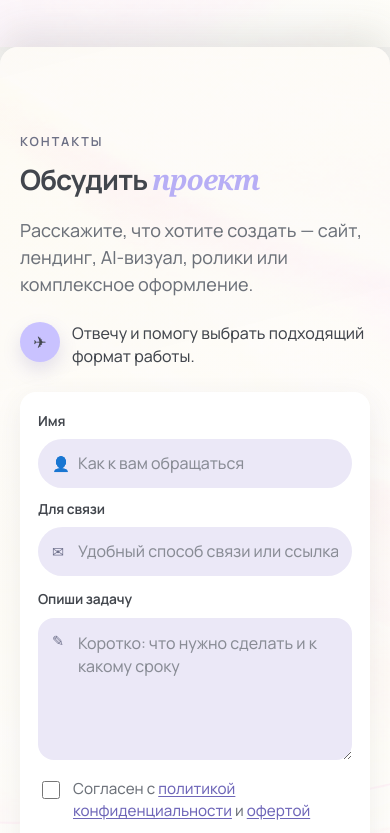
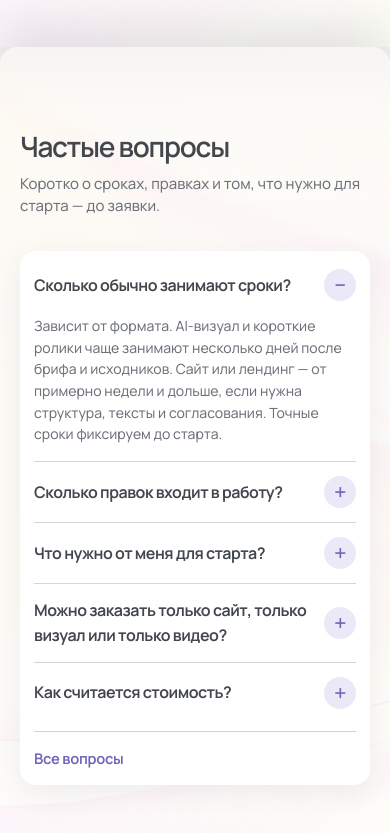
Before and after one commit to nadinfolc-debug/proekt_NP.AI, a React (Vite) app: page / in a window 390 px wide. Shown: the part 4820-5653 px from the top of the page. Built offline with nearby package versions, Linux system fonts and the light colour scheme; no server answers.

Commit message:
Add home FAQ with five theme-fit questions before the CTA.

```diff
--- /dev/null
+++ b/src/components/home/FaqSection.tsx
@@ -0,0 +1,67 @@
+import { useId, useState } from "react";
+import { Link } from "react-router-dom";
+import { homeFaqCopy } from "../../data/site";
+import { useSectionId } from "../../lib/useSectionId";
+import { ScrollReveal } from "../ScrollReveal";
+import { SectionBackdrop } from "../SectionBackdrop";
+
+export function FaqSection() {
+  const sectionId = useSectionId("faq");
+  const baseId = useId();
+  const [openIndex, setOpenIndex] = useState(0);
+
+  return (
+    <section
+      className="section home-faq flow-panel flow-faq"
+      id={sectionId}
+      aria-labelledby="home-faq-title"
+    >
+      <SectionBackdrop />
+      <div className="container">
+        <ScrollReveal delay={40}>
+          <div className="home-faq-head">
+            <h2 id="home-faq-title" className="home-faq-title">
+              {homeFaqCopy.title}
+            </h2>
+            <p className="home-faq-lead">{homeFaqCopy.lead}</p>
+          </div>
+        </ScrollReveal>
+
+        <ScrollReveal className="home-faq-panel" delay={70}>
+          <div className="faq-wrap home-faq-wrap">
+            {homeFaqCopy.items.map((item, index) => {
+              const open = openIndex === index;
+              const panelId = `${baseId}-panel-${index}`;
+              const buttonId = `${baseId}-button-${index}`;
+              return (
+                <div className="faq-item" key={item.q}>
+                  <h3>
+                    <button
+                      id={buttonId}
+                      type="button"
+                      aria-expanded={open}
+                      aria-controls={panelId}
+                      onClick={() => setOpenIndex(open ? -1 : index)}
+                    >
+                      {item.q}
+                      <span aria-hidden="true">{open ? "−" : "+"}</span>
+                    </button>
+                  </h3>
+                  {open ? (
+                    <p id={panelId} role="region" aria-labelledby={buttonId}>
+                      {item.a}
+                    </p>
+                  ) : null}
+                </div>
+              );
+            })}
+          </div>
+
+          <p className="home-faq-more">
+            <Link to={homeFaqCopy.moreHref}>{homeFaqCopy.moreLabel}</Link>
+          </p>
+        </ScrollReveal>
+      </div>
+    </section>
+  );
+}
--- a/src/data/site.ts
+++ b/src/data/site.ts
@@ -82,6 +82,35 @@ export const reviewsCopy = {
       name: "Игорь В.",
       role: "Контент для бизнеса",
       focus: "AI-видео",
+    },
+  ],
+};
+
+export const homeFaqCopy = {
+  title: "Частые вопросы",
+  lead: "Коротко о сроках, правках и том, что нужно для старта — до заявки.",
+  moreLabel: "Все вопросы",
+  moreHref: "/faq",
+  items: [
+    {
+      q: "Сколько обычно занимают сроки?",
+      a: "Зависит от формата. AI-визуал и короткие ролики чаще занимают несколько дней после брифа и исходников. Сайт или лендинг — от примерно недели и дольше, если нужна структура, тексты и согласования. Точные сроки фиксируем до старта.",
+    },
+    {
+      q: "Сколько правок входит в работу?",
+      a: "В работу закладываю этапы согласования: правки по смыслу, стилю и деталям. Объём и число кругов обсуждаем заранее, чтобы не растягивать проект. Мелкие уточнения в рамках задачи — нормальная часть процесса.",
+    },
+    {
+      q: "Что нужно от меня для старта?",
+      a: "Кратко: цель, площадки (сайт, маркетплейс, Reels/Shorts), сроки и примеры «как нравится». Если есть — фото товара, логотип, цвета, тексты или ссылка на бренд. Если материалов мало, подскажу, чего не хватает, и предложу, с чего начать.",
+    },
+    {
+      q: "Можно заказать только сайт, только визуал или только видео?",
+      a: "Да. Можно взять одно направление или собрать пакет в одном стиле: изображения, ролики и сайт. Формат подбираем под задачу и бюджет — без обязательного «всего сразу».",
+    },
+    {
+      q: "Как считается стоимость?",
+      a: "От объёма и сложности: число кадров/роликов, длина сайта, нужны ли адаптации под площадки. После короткого описания задачи пришлю ориентир и варианты. Оплата и этапы согласуем до начала работы.",
     },
   ],
 };
--- a/src/pages/HomePage.tsx
+++ b/src/pages/HomePage.tsx
@@ -1,5 +1,6 @@
 import { CtaBand } from "../components/CtaBand";
 import { AboutSection } from "../components/home/AboutSection";
+import { FaqSection } from "../components/home/FaqSection";
 import { HelpSection } from "../components/home/HelpSection";
 import { Hero } from "../components/home/Hero";
 import { ProjectsSection } from "../components/home/ProjectsSection";
@@ -34,6 +35,10 @@ export function HomePage() {
         <ReviewsSection />
       </div>
 
+      <div className="flow-slot flow-slot-faq">
+        <FaqSection />
+      </div>
+
       <div className="flow-slot flow-slot-cta">
         <CtaBand />
       </div>
--- a/src/styles/global.css
+++ b/src/styles/global.css
@@ -275,9 +275,27 @@ p {
   background: linear-gradient(180deg, color-mix(in srgb, var(--bg-deep) 28%, transparent), transparent);
 }
 
-/* 6: CTA rises over reviews */
+/* 6: FAQ rises over reviews */
+.flow-slot-faq {
+  z-index: 6;
+  margin-top: calc(var(--flow-rise) * -1);
+  padding-bottom: var(--flow-rise);
+}
+
+.flow-page .flow-faq {
+  position: relative;
+  overflow: hidden;
+  background: var(--bg);
+  box-shadow: 0 -22px 52px rgba(66, 70, 77, 0.14);
+}
+
+.flow-page .flow-faq::before {
+  background: linear-gradient(180deg, color-mix(in srgb, var(--bg-deep) 28%, transparent), transparent);
+}
+
+/* 7: CTA rises over FAQ */
 .flow-slot-cta {
-  z-index: 6;
+  z-index: 7;
   margin-top: calc(var(--flow-rise) * -1);
 }
 
@@ -320,6 +338,7 @@ p {
   .flow-page .flow-projects,
   .flow-page .flow-about,
   .flow-page .flow-reviews,
+  .flow-page .flow-faq,
   .flow-page .flow-cta {
     border-radius: 18px 18px 0 0;
   }
@@ -363,6 +382,7 @@ p {
   .flow-slot-projects,
   .flow-slot-about,
   .flow-slot-reviews,
+  .flow-slot-faq,
   .flow-slot-cta {
     margin-top: 0;
     padding-bottom: 0;
@@ -372,6 +392,7 @@ p {
   .flow-page .flow-projects,
   .flow-page .flow-about,
   .flow-page .flow-reviews,
+  .flow-page .flow-faq,
   .flow-page .flow-cta {
     box-shadow: none;
     border-radius: 0;
@@ -2508,6 +2529,122 @@ section[id] {
   }
 }
 
+.home-faq {
+  padding-top: clamp(48px, 10vh, 100px);
+  padding-bottom: clamp(56px, 12vh, 120px);
+}
+
+.home-faq-head {
+  margin-bottom: clamp(24px, 4vh, 40px);
+  max-width: 36em;
+}
+
+.home-faq-title {
+  max-width: 12em;
+  margin: 0 0 12px;
+  font-size: clamp(28px, 3.2vw, 40px);
+}
+
+.home-faq-lead {
+  margin: 0;
+  color: var(--muted);
+  font-size: clamp(15px, 1.3vw, 18px);
+  line-height: 1.5;
+}
+
+.home-faq-panel {
+  width: min(100%, 820px);
+  margin: 0;
+  padding: clamp(8px, 1.5vw, 16px) clamp(16px, 2.5vw, 28px) clamp(16px, 2vw, 24px);
+  border-radius: var(--radius-card);
+  background: var(--surface);
+  box-shadow: var(--shadow-card);
+}
+
+.home-faq-wrap {
+  max-width: none;
+}
+
+.home-faq .faq-item:first-child {
+  border-top: 0;
+}
+
+.home-faq .faq-item:last-child {
+  border-bottom: 0;
+}
+
+.home-faq .faq-item button {
+  min-height: 56px;
+  padding: 14px 0;
+  color: var(--text);
+  font-family: var(--font);
+  font-size: clamp(16px, 1.6vw, 20px);
+  font-weight: 650;
+  letter-spacing: -0.03em;
+  cursor: pointer;
+  transition: color 200ms ease;
+}
+
+@media (hover: hover) and (pointer: fine) {
+  .home-faq .faq-item button:hover {
+    color: var(--accent-strong);
+  }
+}
+
+.home-faq .faq-item button span {
+  flex: 0 0 auto;
+  display: grid;
+  place-items: center;
+  width: 32px;
+  height: 32px;
+  border-radius: var(--radius-pill);
+  background: var(--accent-soft);
+  color: var(--accent-strong);
+  font-size: 22px;
+  font-weight: 500;
+}
+
+.home-faq .faq-item p {
+  margin: 0 0 16px;
+  max-width: 54em;
+  color: var(--muted);
+  font-size: clamp(14px, 1.2vw, 16px);
+  line-height: 1.55;
+}
+
+.home-faq-more {
+  margin: 8px 0 0;
+  padding-top: 14px;
+  border-top: 1px solid color-mix(in srgb, var(--accent) 18%, var(--line));
+}
+
+.home-faq-more a {
+  color: var(--accent-strong);
+  font-size: 0.92rem;
+  font-weight: 650;
+  letter-spacing: -0.02em;
+  text-decoration: none;
+  transition: color 200ms ease;
+}
+
+@media (hover: hover) and (pointer: fine) {
+  .home-faq-more a:hover {
+    color: var(--accent-hover);
+  }
+}
+
+@media (max-width: 700px) {
+  .home-faq-panel {
+    padding: 4px 14px 14px;
+  }
+
+  .home-faq .faq-item button {
+    min-height: 52px;
+    gap: 12px;
+    font-size: 16px;
+  }
+}
+
 .section.about {
   position: relative;
   box-sizing: border-box;
```
Also changed, not shown: 6 other files (tests, documents, lock files or other folders).
